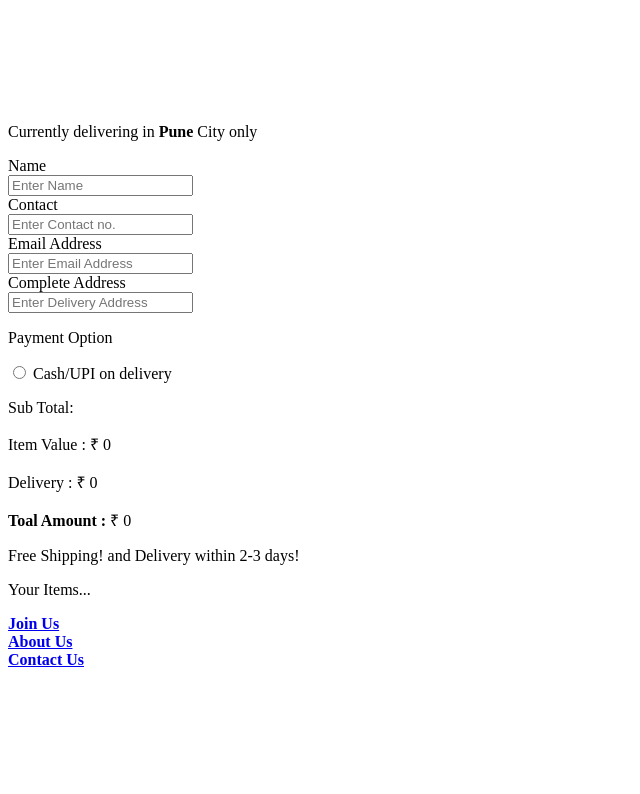
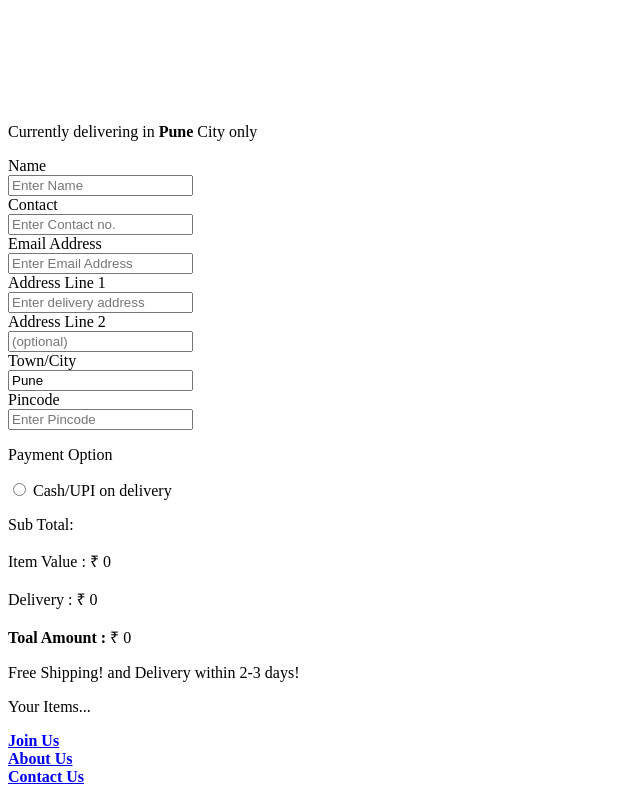
Before and after one commit to buzo1234/landing-2.0, a Next.js app: page /checkout in a window 1280 px wide. Shown: the part 1205-1999 px from the top of the page, without its empty margins (0-640 px from the left). Before the commit the page ends 1882 px from the top, so only its background shows below. Built offline with nearby package versions, Linux system fonts and the light colour scheme.

Commit message:
added adress lines

```diff
--- a/pages/categories/[categoryid].js
+++ b/pages/categories/[categoryid].js
@@ -122,7 +122,7 @@ function subcategories() {
 
 
     return (
-        <div>
+        <div className="bg-offwhite">
             <Head>
                 <title>LocalKamaal</title>
                 <link rel="icon" href="" />
--- a/pages/checkout.js
+++ b/pages/checkout.js
@@ -18,6 +18,8 @@ function checkout() {
     const [ucontact, setUcontact] = useState();
     const [uemail, setUemail] = useState("");
     const [uaddress, setUaddress] = useState("");
+    const [uaddress2, setUaddress2] = useState("");
+    const [upincode, setUpincode] = useState();
 
     const [status, setStatus] = useState(false);
     const [check, setCheck] = useState(false);
@@ -29,7 +31,7 @@ function checkout() {
 
     const confirmRouter = () => {
 
-        if(uname==="" || ucontact==="" || uaddress===""  || uemail===""  ){
+        if(uname==="" || ucontact==="" || uaddress===""  || uemail==="" ||upincode==="" ){
             setCheck(true);
             return
         }
@@ -38,7 +40,7 @@ function checkout() {
         const order = {
             username: uname,
             usercontact: ucontact,
-            useraddress: uaddress,
+            useraddress: uaddress+", "+uaddress2+", Pin: "+upincode,
             useremail: uemail,
             cartitems: cartstate.cart,
 
@@ -72,7 +74,7 @@ function checkout() {
     }
 
     return (
-        <div><Header/>
+        <div className="bg-offwhite"><Header/>
             {!cartstate ? <h1 className="font-bold text-lg">Loading...</h1> : (
             <>
                 <Head>
@@ -109,17 +111,36 @@ function checkout() {
 
                             </div>
 
-                            <div className="arelative justify-center items-center w-full">
+                            <div className="relative justify-center items-center w-full">
                                 <div className="absolute text-xs text-porabay bg-white ml-3 p-1 -mt-1">Email Address</div>
                                 <input  type="email" placeholder="Enter Email Address" value={uemail} onChange={(e) => setUemail(e.target.value)} className="border-2 border-porabay my-2 p-2 rounded-md focus:border-black w-full" />
 
                             </div>
 
-                            <div className="arelative justify-center items-center w-full">
-                                <div className="absolute text-xs text-porabay bg-white ml-3 p-1 -mt-1">Complete Address</div>
-                                <input required type="text" placeholder="Enter Delivery Address" value={uaddress} onChange={(e) => setUaddress(e.target.value)} className="border-2 border-porabay my-2 p-2 rounded-md focus:border-black w-full" />
+                            <div className="relative justify-center items-center w-full">
+                                <div className="absolute text-xs text-porabay bg-white ml-3 p-1 -mt-1">Address Line 1</div>
+                                <input required type="text" placeholder="Enter delivery address" value={uaddress} onChange={(e) => setUaddress(e.target.value)} className="border-2 border-porabay my-2 p-2 rounded-md focus:border-black w-full" />
 
                             </div>
+
+                            <div className="relative justify-center items-center w-full">
+                                <div className="absolute text-xs text-porabay bg-white ml-3 p-1 -mt-1">Address Line 2</div>
+                                <input type="text" placeholder="(optional)" value={uaddress2} onChange={(e) => setUaddress2(e.target.value)} className="border-2 border-porabay my-2 p-2 rounded-md focus:border-black w-full" />
+
+                            </div>
+                            <div className="flex gap-4">
+                                <div className="flex-1 relative justify-center items-center w-full">
+                                    <div className="absolute text-xs text-porabay bg-white ml-3 p-1 -mt-1">Town/City</div>
+                                    <input required type="text" placeholder="Enter Delivery Address" value="Pune" className="border-2 border-porabay my-2 p-2 rounded-md focus:border-black w-full" />
+
+                                </div>
+                                <div className="flex-1 relative justify-center items-center w-full">
+                                    <div className="absolute text-xs text-porabay bg-white ml-3 p-1 -mt-1">Pincode</div>
+                                    <input required type="number" placeholder="Enter Pincode" value={upincode} onChange={(e) => setUpincode(e.target.value)} className="border-2 border-porabay my-2 p-2 rounded-md focus:border-black w-full" />
+
+                                </div>
+                            </div>
+
                             </form>
                         </div>
 
--- a/pages/components/Seller.js
+++ b/pages/components/Seller.js
@@ -15,7 +15,7 @@ function Seller({name,pic,s_id}) {
     return (
         loading ? (<h1>Loading...</h1>) : (
           <>
-            <div className="flex justify-start items-center m-2 p-1 rounded-md cursor-pointer hover:bg-gray-100 lg:justify-center xl:justify-center" onClick={() => gotosellerpage(s_id)}>
+            <div className="flex justify-start items-center m-2 p-1 rounded-xl cursor-pointer hover:bg-gray-100 lg:justify-center xl:justify-center bg-white" onClick={() => gotosellerpage(s_id)}>
 
               <img src={pic} alt="propfilepic" className="w-8 h-8 object-contain rounded-full" />
               <span className="mx-2 text-sm text-gray-400 italic"><b>Made By : </b>{name}</span>
--- a/pages/components/Sellerproducts.js
+++ b/pages/components/Sellerproducts.js
@@ -9,7 +9,7 @@ function Sellerproducts({p_name, p_img, p_price, p_id}) {
 
     return (
         <div className="col-span-1 ">
-            <div className="flex flex-col justify-center items-center p-1 m-2 border-2 border-porabay/20 hover:border-porabay/50 rounded-3xl shadow-lg bg-white cursor-pointer" onClick={() => producthandler(p_id)}>
+            <div className="flex flex-col justify-center items-center m-1 p-3 border-2 border-porabay/20 hover:border-porabay/50 rounded-3xl shadow-lg bg-white cursor-pointer" onClick={() => producthandler(p_id)}>
                 <Image
                     src={p_img}
                     height={120}
--- a/pages/components/SuggestionForm.js
+++ b/pages/components/SuggestionForm.js
@@ -50,7 +50,7 @@ function SuggestionForm() {
             <textarea required type="text" style={{height:115}} placeholder="Enter Note" value={comment} onChange={(e) => setComment(e.target.value)} className="border-2 border-porabay my-2 p-2 rounded-md focus:border-black w-full"></textarea>
             {check ?  <p className="text-center text-red-500">Please Enter the Details</p>: ""}
             {done ? <p className="text-center text-green-500">Thank you for submitting the form :)</p> : ""}
-            <button type="submit" className="flex justify-center items-center m-4 py-3 px-10 text-porabay border-2 border-porabay rounded-3xl cursor-pointer hover:text-white hover:bg-porabay hover:underline hover:border-black font-bold text-lg" onClick={() => submithandler()}>Submit</button>
+            <button type="submit" className="flex justify-center items-center m-4 py-3 px-10 text-porabay border-2 border-porabay rounded-3xl cursor-pointer hover:text-white hover:bg-porabay hover:underline hover:border-black font-bold text-lg bg-white" onClick={() => submithandler()}>Submit</button>
 
         </div>
     )
--- a/pages/products/[productid].js
+++ b/pages/products/[productid].js
@@ -3,7 +3,7 @@ import Header from "../components/Header";
 import "react-responsive-carousel/lib/styles/carousel.min.css";
 import Banner from "../components/Banner";
 import Seller from "../components/Seller";
-import {ShoppingCartIcon} from '@heroicons/react/outline'
+import {ShoppingCartIcon} from '@heroicons/react/solid'
 import { CartState } from "../../context/AppContext";
 import axios from "axios";
 import {useRouter} from 'next/router';
@@ -76,7 +76,7 @@ function product() {
 
     return (
 
-        <div className="flex flex-col">
+        <div className="flex flex-col bg-offwhite">
 
             <Head>
                 <title>LocalKamaal</title>
@@ -114,7 +114,7 @@ function product() {
 
             <div className="flex justify-center items-center">
 
-                <div className="flex justify-center items-center m-4 py-3 px-10 text-porabay border-2 border-porabay rounded-3xl cursor-pointer w-full hover:text-white hover:bg-porabay hover:underline font-bold text-lg" onClick={addToCartHandler}>
+                <div className="flex justify-center items-center m-4 py-3 px-10 text-porabay border-2 border-porabay rounded-3xl cursor-pointer w-full hover:text-white hover:bg-porabay hover:underline font-bold text-lg bg-white" onClick={addToCartHandler}>
 
                     <p className="mr-3">Add to Cart</p>
                     <ShoppingCartIcon className="w-6"/>
--- a/pages/sellers/[sellerid].js
+++ b/pages/sellers/[sellerid].js
@@ -59,7 +59,7 @@ function Sellerpage () {
                     </div>
 
                     <p className="font-bold mt-5 ml-4">Products...</p>
-                    <div className="grid grid-cols-2 md:grid-cols-3 lg:grid-cols-4">
+                    <div className="grid grid-cols-2 md:grid-cols-3 lg:grid-cols-4 ">
                         {sellerdata.map((seldata) => {
                             return(
                             <Sellerproducts p_name={seldata.productname} p_img={seldata.productimg[0] } p_price={seldata.productprice} p_id={seldata._id} key={seldata._id} />)
```
